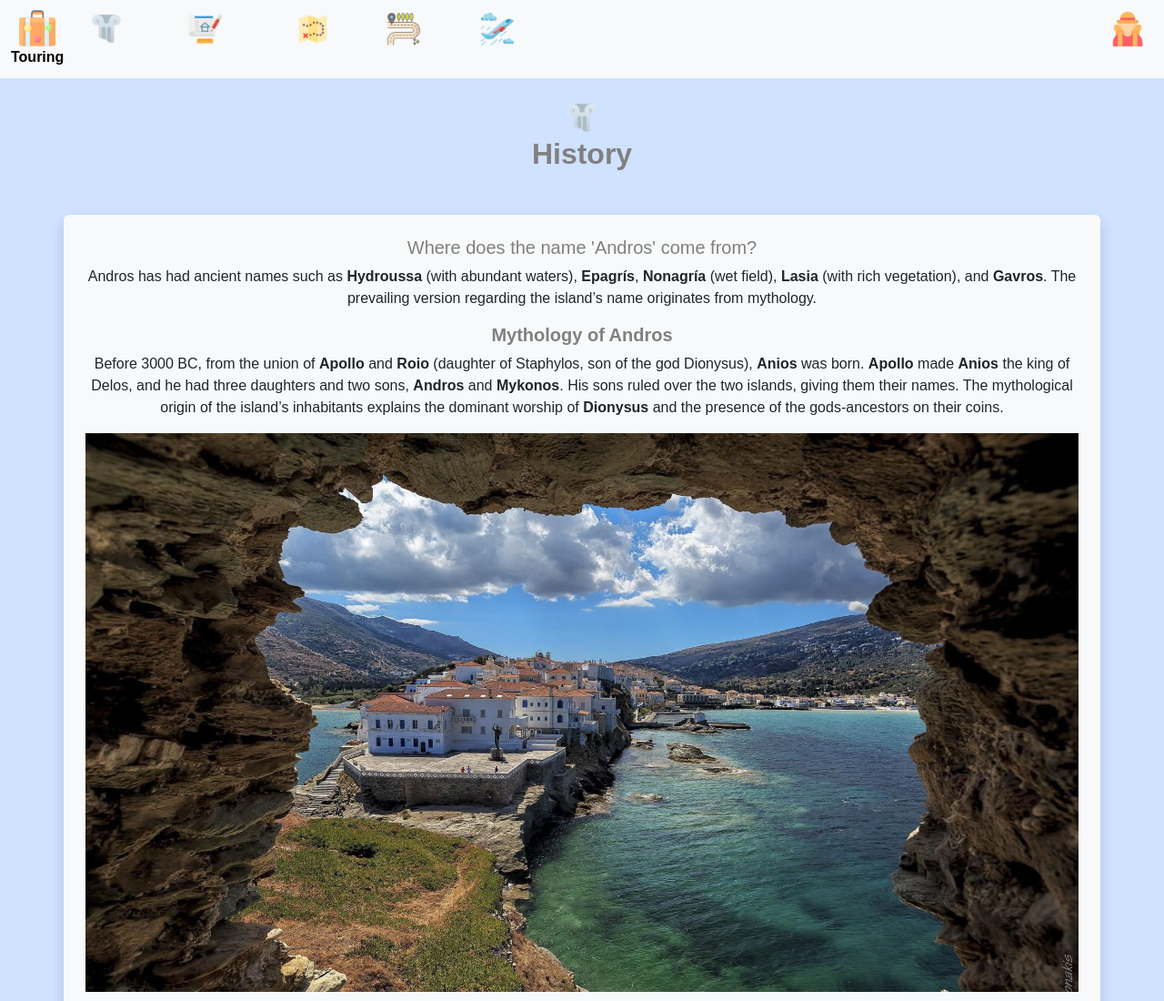
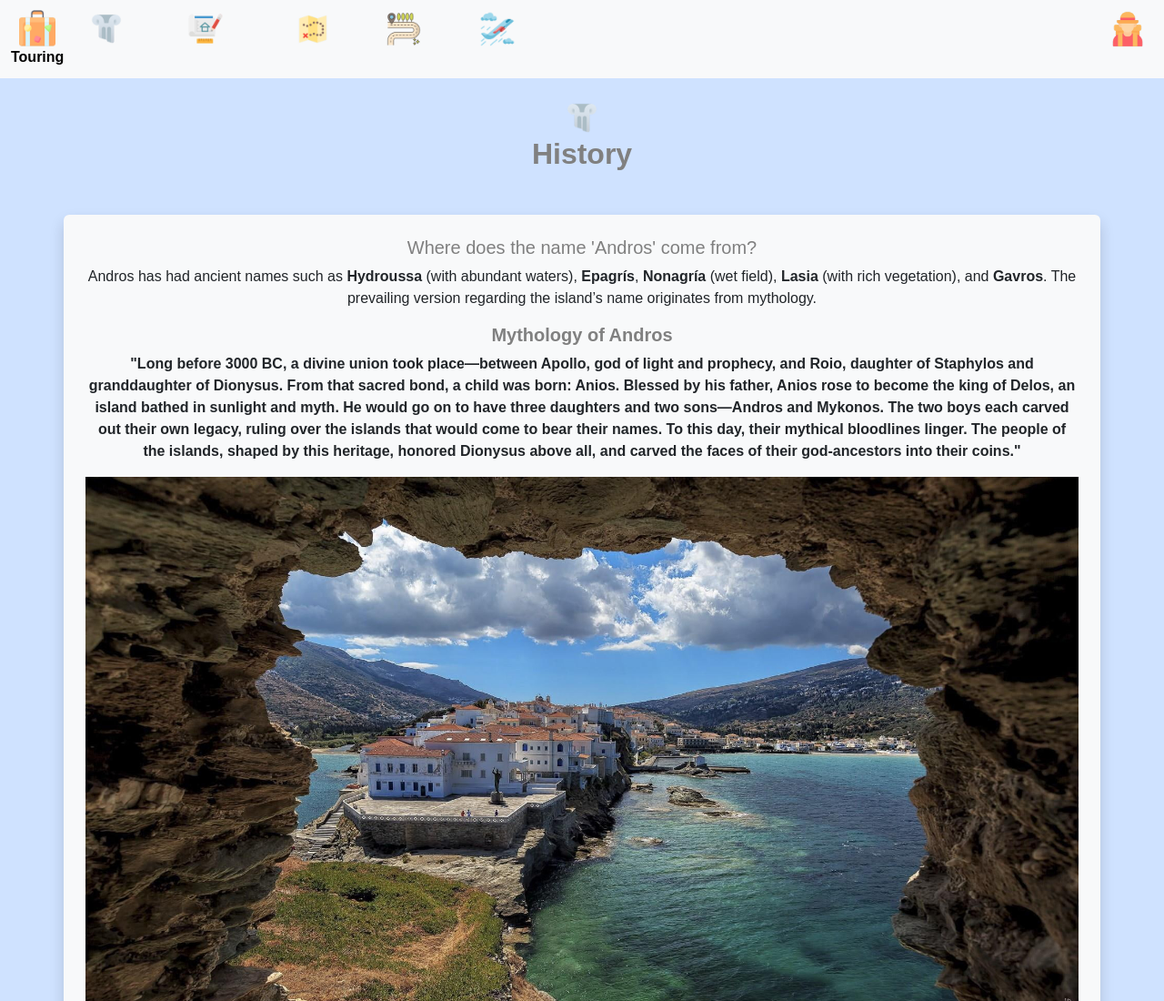
Before and after one commit to ThemisGon/Touring, a website: page history.html in a window 1280 px wide. Shown: the top 1100 px of the page at 91% size. Drawn offline with nearby package versions, Linux system fonts and the light colour scheme.

Commit message:
Adjustments to History Page

```diff
--- a/history.html
+++ b/history.html
@@ -83,7 +83,11 @@
                 <h5 style="color: gray;"> Where does the name 'Andros' come from?</h5>
                 <p>Andros has had ancient names such as <b>Hydroussa</b> (with abundant waters), <b>Epagrís</b>, <b>Nonagría</b> (wet field), <b>Lasia</b> (with rich vegetation), and <b>Gavros</b>. The prevailing version regarding the island’s name originates from mythology.</p>
                 <h5 style="color: gray;"> <b>Mythology of Andros</b></h5>
-                <p>Before 3000 BC, from the union of <b>Apollo</b> and <b>Roio</b> (daughter of Staphylos, son of the god Dionysus), <b>Anios</b> was born. <b>Apollo</b> made <b>Anios</b> the king of Delos, and he had three daughters and two sons, <b>Andros</b> and <b>Mykonos</b>. His sons ruled over the two islands, giving them their names. The mythological origin of the island’s inhabitants explains the dominant worship of <b>Dionysus</b> and the presence of the gods-ancestors on their coins.</p>
+                <p><b>"Long before 3000 BC, a divine union took place—between Apollo, god of light and prophecy, and Roio, daughter of Staphylos and granddaughter of Dionysus. From that sacred bond, a child was born: Anios.
+
+Blessed by his father, Anios rose to become the king of Delos, an island bathed in sunlight and myth. He would go on to have three daughters and two sons—Andros and Mykonos. The two boys each carved out their own legacy, ruling over the islands that would come to bear their names.
+
+To this day, their mythical bloodlines linger. The people of the islands, shaped by this heritage, honored Dionysus above all, and carved the faces of their god-ancestors into their coins."</b></p>
                 <img class="img-fluid" src="images/h1andros.jpg" alt="Touring Logo">
                 <br><br>
                 <h5 style="color: gray;"> <u>Andros throught the historical periods</u></h5>
```
